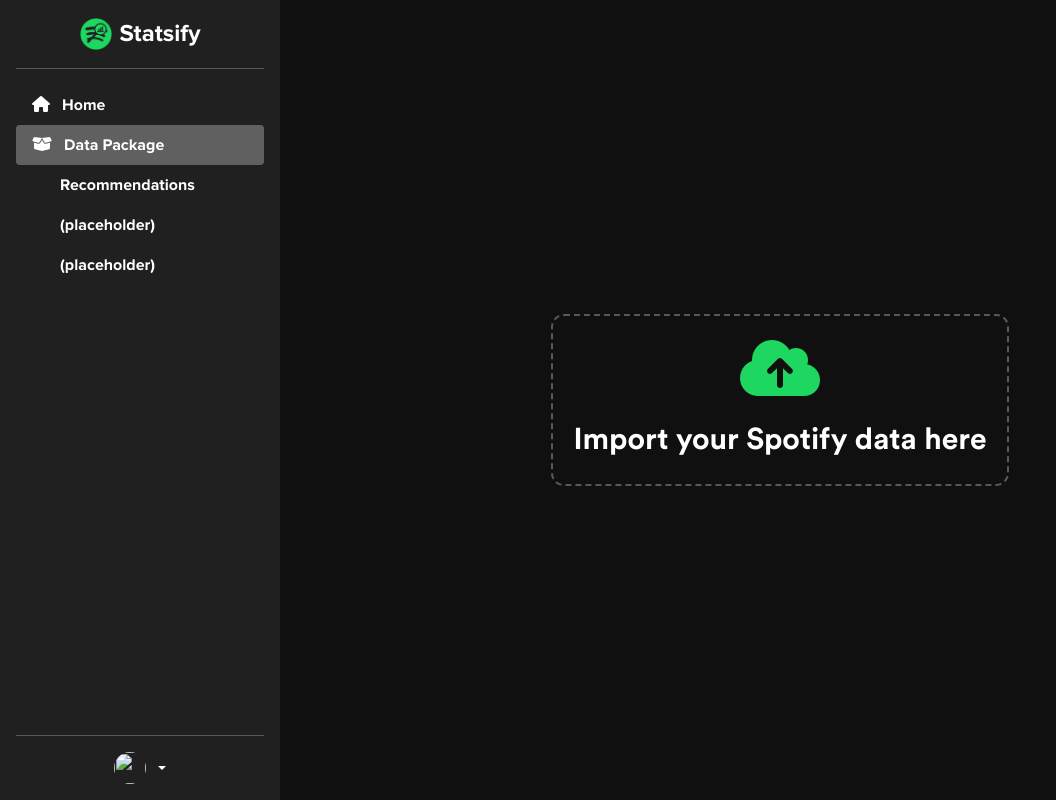
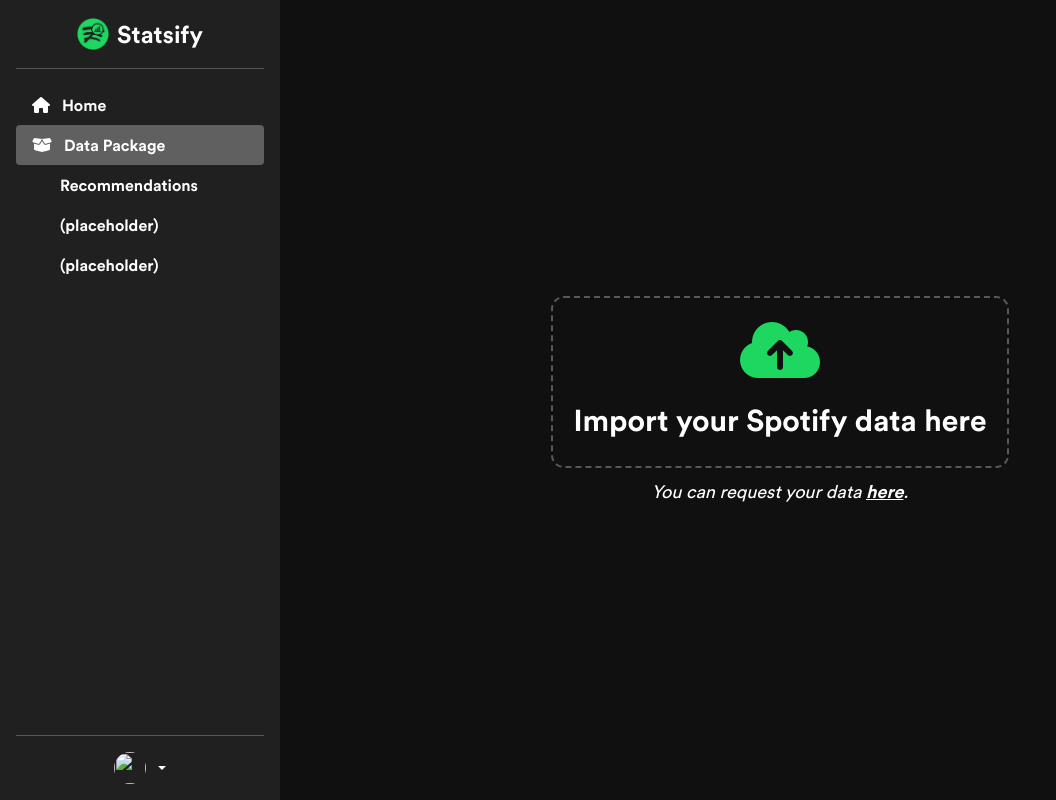
Before and after one commit to jckli/retrievify, a Flask app: template Statsify/Statsify/templates/dpupload.html in a window 1280 px wide. Shown: the whole page, without its empty margins (0-1056 px from the left). Run offline with Flask 2, Linux system fonts and the light colour scheme; the template is opened without the code that fills it, so the values that code supplies are empty; parts of the project's set-up code (start-up, migrations or seed data) failed here and were passed over.

Commit message:
feat: add some small additions for qol

```diff
--- a/Statsify/Statsify/static/content/dpupload.css
+++ b/Statsify/Statsify/static/content/dpupload.css
@@ -20,6 +20,7 @@ h1 {
 }
 h2 {
     margin-bottom: 0px;
+    font-family: Circular;
 }
 p {
     font-family: Circular;
@@ -32,6 +33,14 @@ h2 {
     font-size: 26px;
     line-height: 2.7vh;
     color: #ffffff;
+}
+a {
+    color: #ffffff;
+    font-family: CircularBold;
+}
+a:hover {
+    color: #1ed760;
+    transition: 200ms ease-out color;
 }
 #content {
     margin-left: 280px;
@@ -62,6 +71,10 @@ h2 {
     color: #1ed760;
     margin-bottom: 20px
 }
+.info {
+    margin-top: 10px;
+    font-size: 18px;
+}
 .error {
     margin-top: 10px;
     text-align:center;
--- a/Statsify/Statsify/templates/dpupload.html
+++ b/Statsify/Statsify/templates/dpupload.html
@@ -14,6 +14,7 @@
             </div>
         </div>
     </a>
+    <p class="info"><i>You can request your data <a href="https://www.spotify.com/us/account/privacy/">here</a>.</i></p>
     <h1 class="error">Your package seems to be corrupted. Please select your package zip file again.</h1>
 </div>
 <script type="text/javascript" src="static/js/dpupload.js"></script>
--- a/Statsify/Statsify/templates/layout.html
+++ b/Statsify/Statsify/templates/layout.html
@@ -60,6 +60,8 @@
                     {{ userName }}
                 </a>
                 <ul class="dropdown-menu dropdown-menu-dark text-small shadow" aria-labelledby="dropdownUser1">
+                    <li><a class="dropdown-item" href="https://www.spotify.com/us/account/apps/" target="_blank">Terms of Service</a></li>
+                    <li><a class="dropdown-item" href="https://www.spotify.com/us/account/apps/" target="_blank">Privacy Policy</a></li>
                     <li><a class="dropdown-item" href="https://www.spotify.com/us/account/apps/" target="_blank">Remove Account</a></li>
                     <li><a class="dropdown-item" href="https://www.spotify.com/logout/" target="_blank">Sign Out</a></li>
                 </ul>
```
Also changed, not shown: Statsify/Statsify/views.py (+8 -4 lines).
